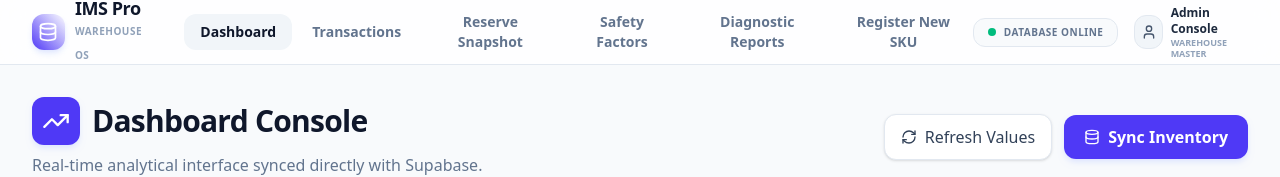
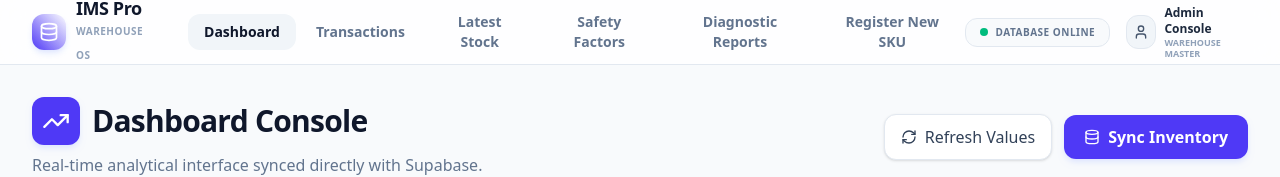
Before and after one commit to mis-yajur/ims-pro, a React (Vite) app: page / in a window 1280 px wide. Shown: the top 177 px of the page. Built offline with nearby package versions, Linux system fonts and the light colour scheme; no server answers; the database is empty.

Commit message:
refactor(ui): rename Reserve Snapshot to Latest Stock
Update navigation labels and header text for consistency across the application.

```diff
--- a/src/App.tsx
+++ b/src/App.tsx
@@ -79,7 +79,7 @@ export default function App() {
                 {[
                   { id: "dashboard", label: "Dashboard" },
                   { id: "in-out", label: "Transactions" },
-                  { id: "latest-stock", label: "Reserve Snapshot" },
+                  { id: "latest-stock", label: "Latest Stock" },
                   { id: "safety-factor", label: "Safety Factors" },
                   { id: "reports", label: "Diagnostic Reports" },
                   { id: "new-item", label: "Register New SKU" },
--- a/src/components/LatestStockTab.tsx
+++ b/src/components/LatestStockTab.tsx
@@ -194,7 +194,7 @@ export default function LatestStockTab() {
       <div className="flex flex-col md:flex-row md:items-center justify-between gap-4">
         <div>
           <h1 className="text-3xl font-extrabold text-slate-900 tracking-tight flex items-center gap-3">
-            Reserve Snapshot
+            Latest Stock
           </h1>
           <p className="text-slate-500 mt-2">Comprehensive directory of warehouse stock states, pricing averages, and dynamic replenishment boundaries.</p>
         </div>
@@ -221,7 +221,7 @@ export default function LatestStockTab() {
       <div className="bg-white rounded-2xl border border-slate-200 p-6 shadow-sm">
         <h3 className="text-xs font-bold uppercase text-slate-400 tracking-wider mb-4 flex items-center gap-2">
           <Search className="w-4 h-4" />
-          Filter Reserve Snapshot
+          Filter Latest Stock
         </h3>
 
         <div className="grid grid-cols-1 md:grid-cols-2 lg:grid-cols-4 gap-4 mb-4">
```
